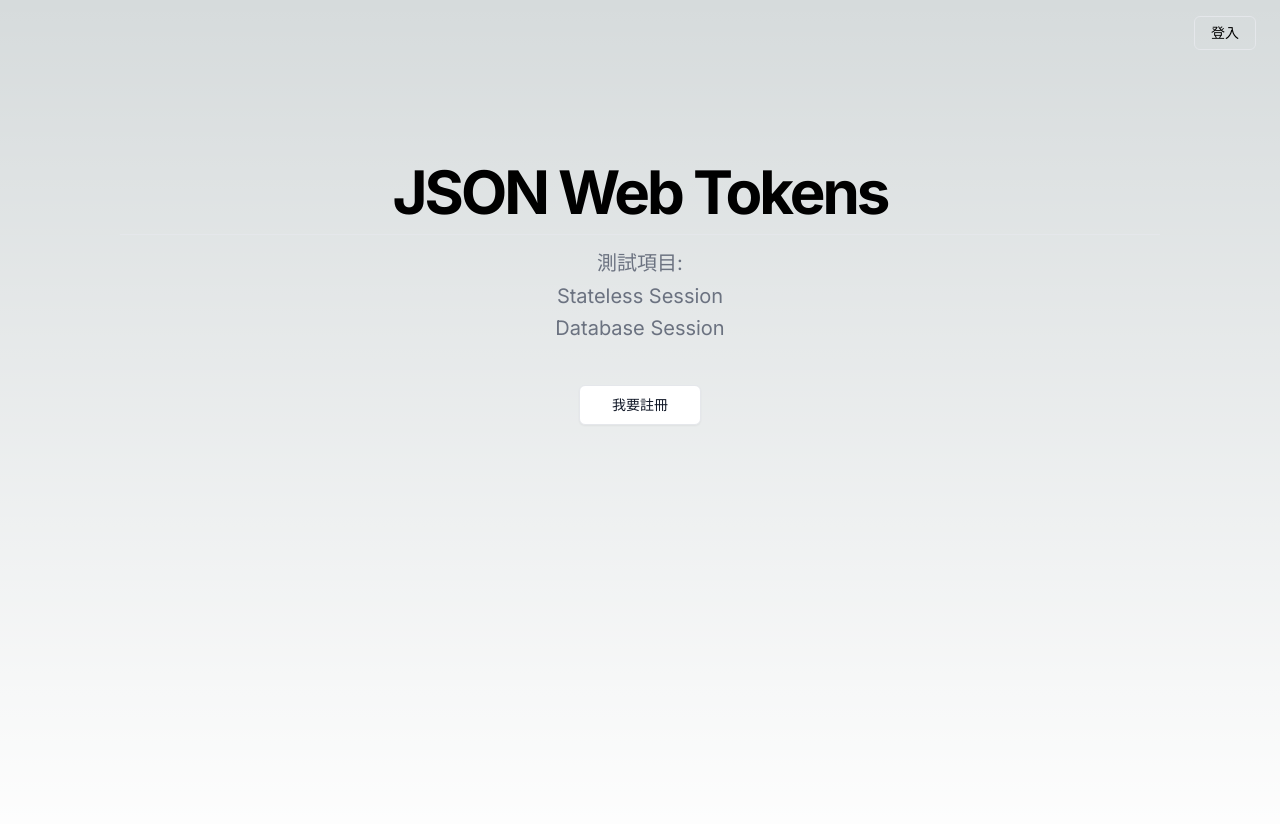
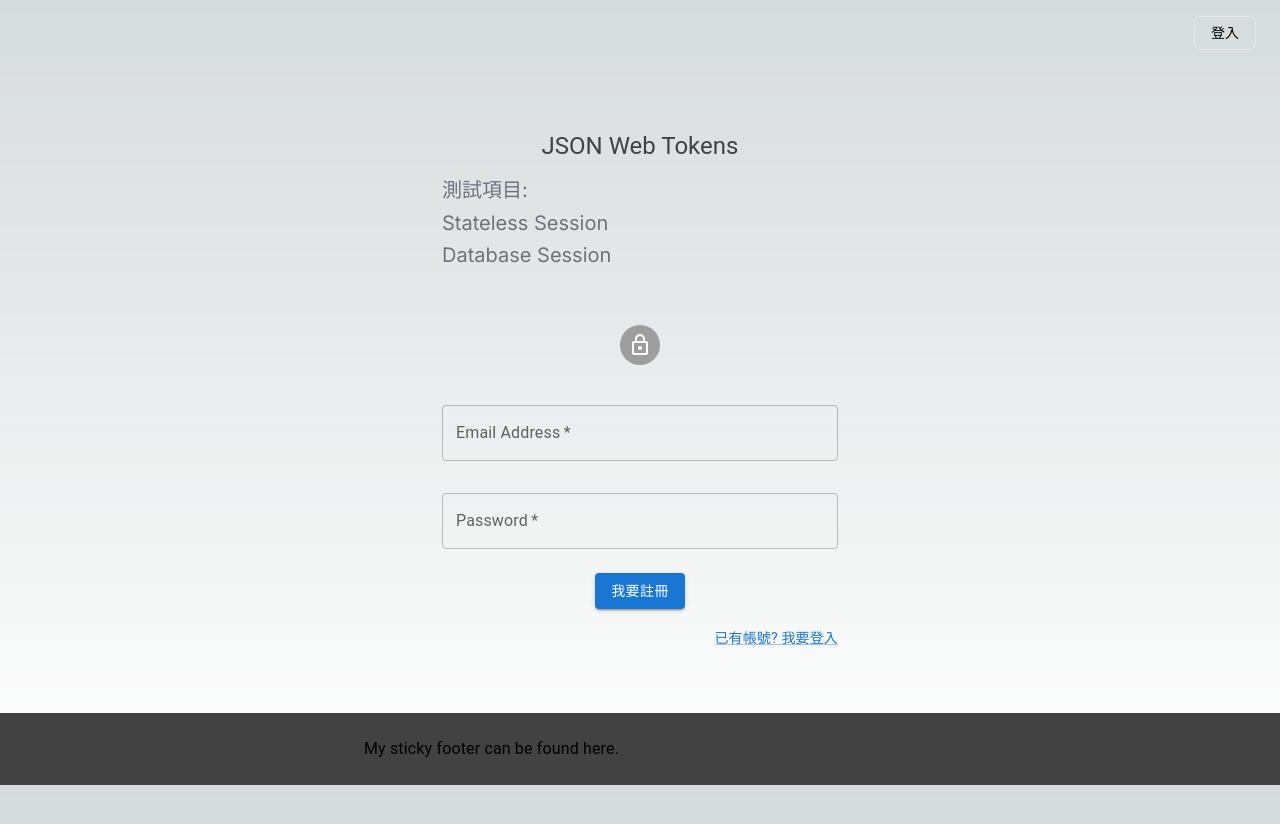
Before and after one commit to MollyLin/jwt-use-next, a Next.js app: page / in a window 1280 px wide. Shown: the top 824 px of the page. After the commit the page ends 800 px from the top, so only its background shows below. Built offline with nearby package versions, Linux system fonts and the light colour scheme.

Commit message:
Style signup layout

```diff
--- a/app/globals.css
+++ b/app/globals.css
@@ -11,8 +11,8 @@
 @media (prefers-color-scheme: dark) {
   :root {
     --foreground-rgb: 255, 255, 255;
-    --background-start-rgb: 0, 0, 0;
-    --background-end-rgb: 0, 0, 0;
+    --background-start-rgb: 255, 255, 255;
+    --background-end-rgb: 255, 255, 255;
   }
 }
 
--- a/app/layout.tsx
+++ b/app/layout.tsx
@@ -2,6 +2,11 @@ import Link from 'next/link';
 import type { Metadata } from "next";
 import { Inter } from "next/font/google";
 import "./globals.css";
+import AppBar from '@mui/material/AppBar';
+import Box from '@mui/material/Box';
+import Typography from '@mui/material/Typography';
+import Container from '@mui/material/Container';
+import { grey } from '@mui/material/colors';
 
 const inter = Inter({ subsets: ["latin"] });
 
@@ -22,7 +27,7 @@ export default function RootLayout({
         <div className="container mx-auto flex max-w-7xl items-center justify-end p-4 md:px-6">
           <div className="items-center space-x-4 md:flex">
             <Link
-              className="rounded-md border px-4 py-1.5 text-sm font-medium transition-colors hover:border-black hover:bg-black hover:text-white"
+              className="rounded-md border px-4 py-1.5 text-sm font-medium hover:border-black hover:bg-black hover:text-white"
               href="/login"
             >
               登入
@@ -30,10 +35,23 @@ export default function RootLayout({
           </div>
         </div>
         {/* Main */}
-        <main className="flex min-h-screen flex-col items-center justify-between p-24">
-          {children}
-        </main>
+        {children}
         {/* Footer */}
+        <Box
+          component="footer"
+          sx={{
+            py: 3,
+            px: 2,
+            mt: 8,
+            backgroundColor: grey[800],
+          }}
+        >
+          <Container maxWidth="sm">
+            <Typography variant="body1">
+              My sticky footer can be found here.
+            </Typography>
+          </Container>
+        </Box>
       </body>
     </html>
   );
--- a/app/page.tsx
+++ b/app/page.tsx
@@ -1,13 +1,21 @@
-import Link from 'next/link';
+import Container from '@mui/material/Container';
+import Grid from '@mui/material/Grid';
+import Typography from '@mui/material/Typography';
+import Box from '@mui/material/Box';
+import Avatar from '@mui/material/Avatar';
+import { grey } from '@mui/material/colors';
+import LockOutlinedIcon from '@mui/icons-material/LockOutlined';
+import TextField from '@mui/material/TextField';
+import Button from '@mui/material/Button';
+import Link from '@mui/material/Link';
 
 export default function Page() {
   return (
-    <div className="container grid items-center gap-4 px-4 text-center md:px-6 lg:gap-10">
+    <Container component="main" maxWidth="xs">
       <div className="space-y-3">
-        <h1 className="text-4xl font-bold tracking-tighter sm:text-5xl md:text-6xl">
+        <Typography component="h1" variant="h5" align="center" sx={{ mt: 8, color: grey[800] }} gutterBottom>
           JSON Web Tokens
-        </h1>
-        <hr />
+        </Typography>
         <div className="mx-auto max-w-[600px] text-gray-500 md:text-xl/relaxed lg:text-base/relaxed xl:text-xl/relaxed">
           <p>
             測試項目:
@@ -17,15 +25,68 @@ export default function Page() {
             <li>Database Session</li>
           </ul>
         </div>
+        <hr />
       </div>
-      <div className="flex flex-col justify-center gap-2 min-[400px]:flex-row">
-        <Link
-          className="inline-flex h-10 items-center justify-center rounded-md border text-gray-900 border-gray-200 bg-white px-8 text-sm font-medium shadow-sm transition-colors hover:bg-gray-100 hover:text-gray-900 focus-visible:outline-none focus-visible:ring-1 focus-visible:ring-gray-950 disabled:pointer-events-none disabled:opacity-50"
-          href="/signup"
+      <Box
+        sx={{
+          marginTop: 4,
+          display: 'flex',
+          flexDirection: 'column',
+          alignItems: 'center',
+        }}
+      >
+        <Avatar sx={{ m: 1, bgcolor: grey[500] }}>
+          <LockOutlinedIcon />
+        </Avatar>
+        <Box component="form" noValidate
+          sx={{
+            marginTop: 4,
+            display: 'flex',
+            flexDirection: 'column',
+            alignItems: 'center',
+          }}
         >
-          我要註冊
-        </Link>
-      </div>
-    </div>
+          <Grid container spacing={4}>
+            <Grid item xs={12}>
+              <TextField
+                required
+                fullWidth
+                id="email"
+                label="Email Address"
+                name="email"
+                autoComplete="email"
+                color="secondary"
+              />
+            </Grid>
+            <Grid item xs={12}>
+              <TextField
+                required
+                fullWidth
+                name="password"
+                label="Password"
+                type="password"
+                id="password"
+                autoComplete="new-password"
+                color="secondary"
+              />
+            </Grid>
+          </Grid>
+          <Button
+            type="submit"
+            variant="contained"
+            sx={{ mt: 3, mb: 2 }}
+          >
+            我要註冊
+          </Button>
+          <Grid container justifyContent="flex-end">
+            <Grid item>
+              <Link href="/login" variant="body2">
+                已有帳號? 我要登入
+              </Link>
+            </Grid>
+          </Grid>
+        </Box>
+      </Box>
+    </Container>
   );
 }
```
Also changed, not shown: package.json (+9 -5 lines), 1 other file (tests, documents, lock files or other folders).
